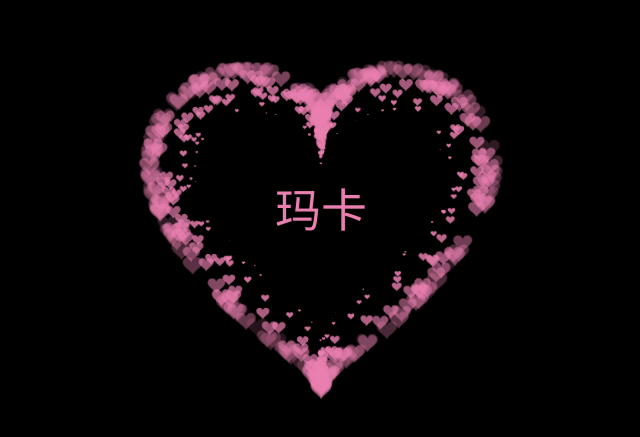
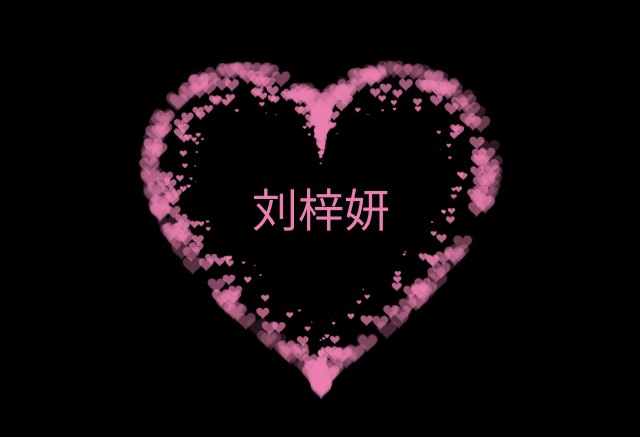
Before and after one commit to xianyu0620/xianyu0620.github.io, a plain HTML site: page love.html in a window 1280 px wide. Shown: the part 173-610 px from the top of the page, without its empty margins (319-959 px from the left). Drawn offline with Linux system fonts and the light colour scheme.

Commit message:
Update love.html

```diff
--- a/love.html
+++ b/love.html
@@ -107,7 +107,7 @@
   <body>
     <canvas id="pinkboard"></canvas>
     <!-- 加名字的时候请替换 -->
-     <div id="name">玛卡</div>
+     <div id="name">刘梓妍</div>
 
     <script>
       /*
```
